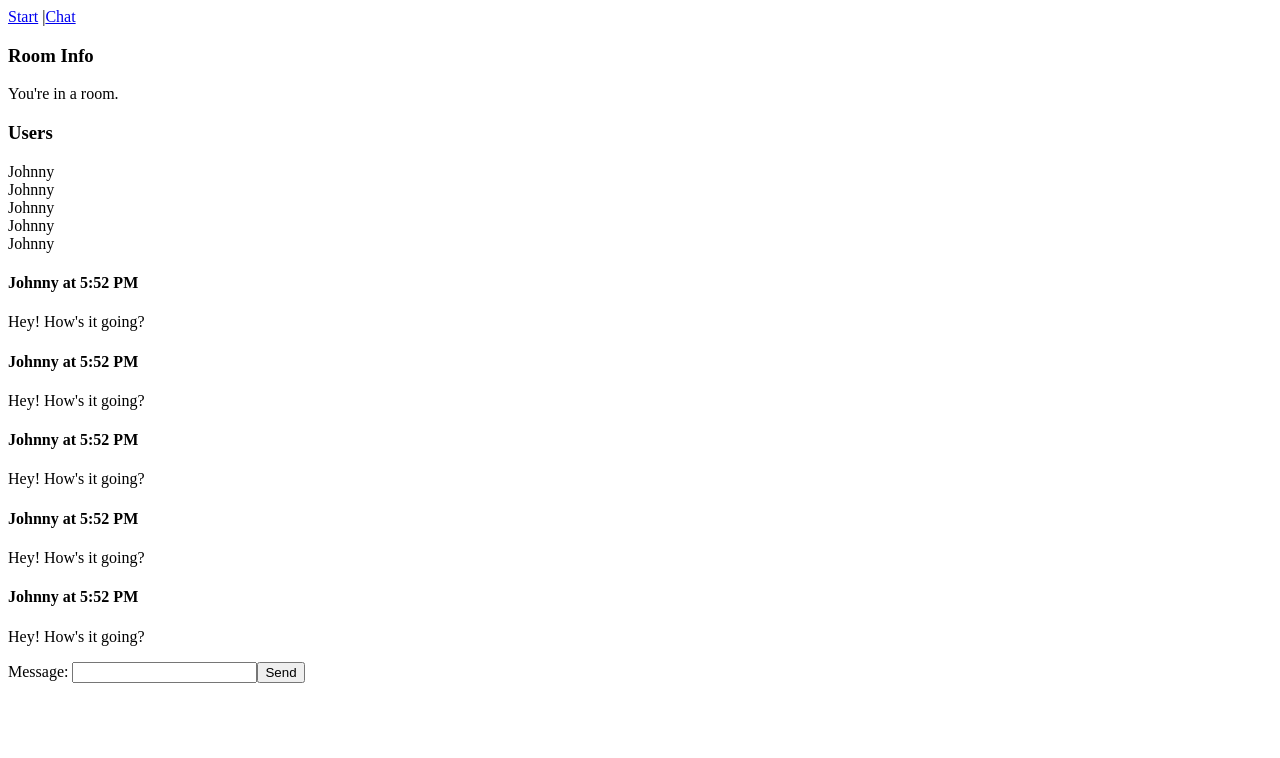
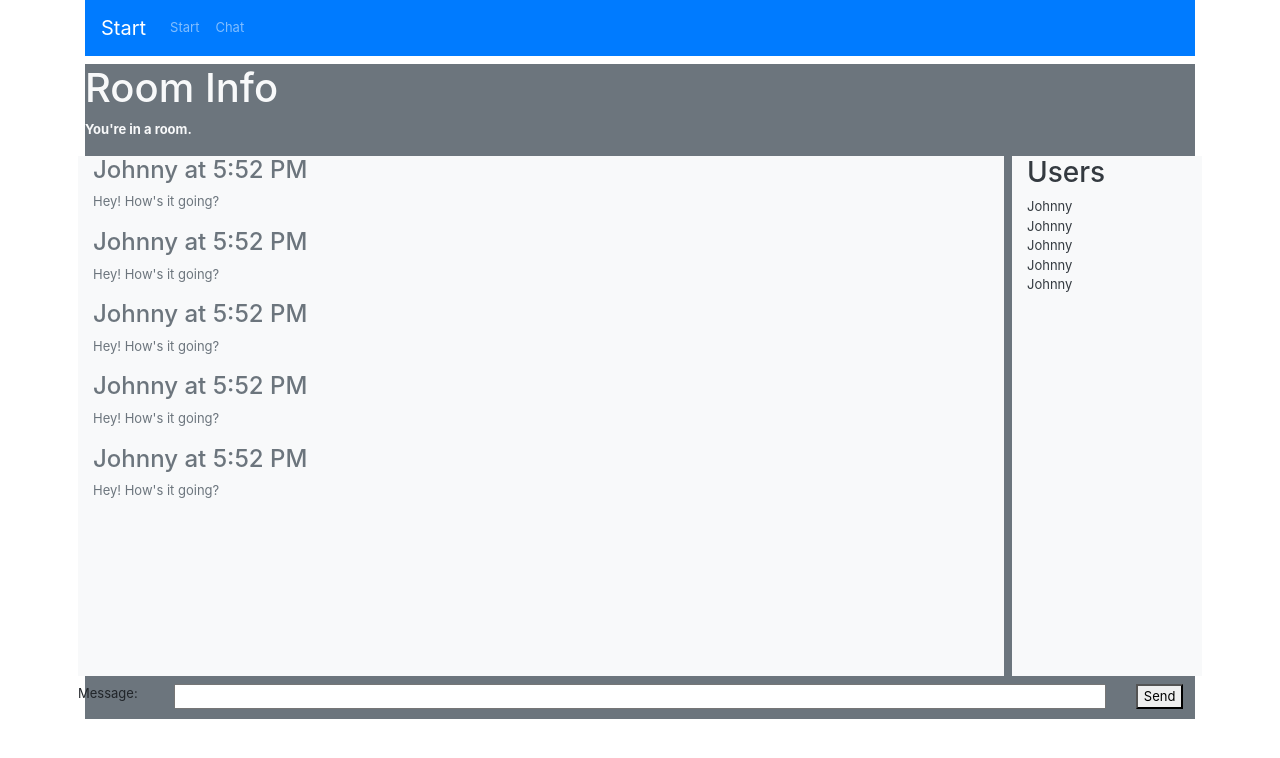
Before and after one commit to Luke-Robinett/react-chat, a React (Vite) app in the folder client/: page /chat in a window 1280 px wide. Shown: the top 758 px of the page. Built offline with nearby package versions, Linux system fonts and the light colour scheme.

Commit message:
Added bootstrap layout and basic styling.

```diff
--- a/client/index.html
+++ b/client/index.html
@@ -1,10 +1,25 @@
 <!DOCTYPE html>
 <html>
+
 <head>
   <title>Chat App</title>
+  <link rel="stylesheet" href="https://stackpath.bootstrapcdn.com/bootstrap/4.5.2/css/bootstrap.min.css"
+    integrity="sha384-JcKb8q3iqJ61gNV9KGb8thSsNjpSL0n8PARn9HuZOnIxN0hoP+VmmDGMN5t9UJ0Z" crossorigin="anonymous">
 </head>
+
 <body>
   <div id="root"></div>
+
+  <script src="https://code.jquery.com/jquery-3.3.1.slim.min.js"
+    integrity="sha384-q8i/X+965DzO0rT7abK41JStQIAqVgRVzpbzo5smXKp4YfRvH+8abtTE1Pi6jizo"
+    crossorigin="anonymous"></script>
+  <script src="https://cdnjs.cloudflare.com/ajax/libs/popper.js/1.14.6/umd/popper.min.js"
+    integrity="sha384-wHAiFfRlMFy6i5SRaxvfOCifBUQy1xHdJ/yoi7FRNXMRBu5WHdZYu1hA6ZOblgut"
+    crossorigin="anonymous"></script>
+  <script src="https://stackpath.bootstrapcdn.com/bootstrap/4.2.1/js/bootstrap.min.js"
+    integrity="sha384-B0UglyR+jN6CkvvICOB2joaf5I4l3gm9GU6Hc1og6Ls7i6U/mkkaduKaBhlAXv9k"
+    crossorigin="anonymous"></script>
   <script src="./src/index.js"></script>
 </body>
+
 </html>
--- a/client/src/App.js
+++ b/client/src/App.js
@@ -7,9 +7,11 @@
 function App() {
   return (
     <Router>
-      <Nav />
-      <Route exact path="/" component={StartPage} />
-      <Route exact path="/chat" component={ChatPage} />
+      <div className="container" style={{fontSize: "13px"}}>
+        <Nav />
+        <Route exact path="/" component={StartPage} />
+        <Route exact path="/chat" component={ChatPage} />
+      </div>
     </Router>
   );
 }
--- a/client/src/components/Container.js
+++ b/client/src/components/Container.js
@@ -7,7 +7,9 @@
 
  render() {
   return (
-   this.props.children
+   <div className="my-2 bg-secondary">
+    {this.props.children}
+   </div>
   );
  }
 }
--- a/client/src/components/LoginForm.js
+++ b/client/src/components/LoginForm.js
@@ -3,13 +3,24 @@
 function LoginForm(props) {
  return (
   <form>
-   <label htmlFor="username">
-    username
+   <p>
+    <label htmlFor="username">
+     username
    </label>
-   <br />
-   <input type="text" id="username" />
-   <br />
-   <input type="submit" value="Start Chatting" />
+    <br />
+    <input type="text" id="username" />
+   </p>
+   <p>
+    <select>
+     <option>Choose a room...</option>
+     <option>General Chat</option>
+     <option>Computers</option>
+     <option>Music</option>
+    </select>
+   </p>
+   <p>
+    <input type="submit" value="Start Chatting" />
+   </p>
   </form>
  );
 }
--- a/client/src/components/MessageForm.js
+++ b/client/src/components/MessageForm.js
@@ -2,10 +2,18 @@
 
 function MessageForm(props) {
  return (
-  <div>
-   <label htmlFor="messageText">Message: </label>
-   <input type="text" id="messageText" />
-   <button id="sendButton">Send</button>
+  <div className="col p-2">
+   <div className="row">
+    <div className="col-1">
+     <label htmlFor="messageText">Message: </label>
+    </div>
+    <div className="col">
+     <input type="text" className="w-100" id="messageText" />
+    </div>
+    <div className="col-1">
+     <button id="sendButton">Send</button>
+    </div>
+   </div>
   </div>
  );
 }
--- a/client/src/components/MessageList.js
+++ b/client/src/components/MessageList.js
@@ -6,8 +6,8 @@
   const messages = [1, 2, 3, 4, 5];
 
   return (
-    <div>
-      { messages.map(message =>
+    <div className="col mx-2 text-muted bg-light">
+      {messages.map(message =>
         <Message key={message.toString()} />
       )}
     </div>
--- a/client/src/components/Nav.js
+++ b/client/src/components/Nav.js
@@ -3,9 +3,21 @@
 
 function Nav(props) {
  return (
-  <nav>
-   <Link to="/">Start</Link> |
-   <Link to="/chat">Chat</Link>
+  <nav className="navbar navbar-expand-lg navbar-dark bg-primary">
+   <Link className="navbar-brand" to="/">Start</Link>
+   <button className="navbar-toggler" type="button" data-toggle="collapse" data-target="#navbarNav" aria-controls="navbarNav" aria-expanded="false" aria-label="Toggle navigation">
+    <span className="navbar-toggler-icon"></span>
+   </button>
+   <div className="collapse navbar-collapse" id="navbarNav">
+    <ul className="navbar-nav">
+     <li className="nav-item">
+      <Link className="nav-link" to="/">Start</Link>
+     </li>
+     <li className="nav-item">
+      <Link className="nav-link" to="/chat">Chat</Link>
+     </li>
+    </ul>
+   </div>
   </nav>
  )
 }
--- a/client/src/components/RoomInfo.js
+++ b/client/src/components/RoomInfo.js
@@ -2,9 +2,13 @@
 
 function RoomInfo(props) {
  return (
-  <div>
-   <h3>Room Info</h3>
-   <p>You're in a room.</p>
+  <div className="col text-light">
+   <h1>Room Info</h1>
+   <p>
+    <strong>
+     You're in a room.
+    </strong>
+   </p>
   </div>
  );
 }
--- a/client/src/components/RoomUserList.js
+++ b/client/src/components/RoomUserList.js
@@ -5,7 +5,7 @@
  const users = [1, 2, 3, 4, 5];
 
  return (
-  <div>
+  <div className="col-2 mr-2 bg-light text-dark">
    <h3>Users</h3>
    {users.map(user =>
     <RoomUser key={user.toString()} />
--- a/client/src/pages/ChatPage.js
+++ b/client/src/pages/ChatPage.js
@@ -8,10 +8,16 @@
 function ChatPage(props) {
  return (
   <Container>
-   <RoomInfo />
-   <RoomUserList />
-   <MessageList />
-   <MessageForm />
+   <div className="row">
+    <RoomInfo />
+   </div>
+   <div className="row" style={{ height: "40em" }}>
+    <MessageList />
+    <RoomUserList />
+   </div>
+   <div className="row">
+    <MessageForm />
+   </div>
   </Container>
  );
 }
--- a/client/src/pages/StartPage.js
+++ b/client/src/pages/StartPage.js
@@ -6,6 +6,11 @@
   <>
    <h1>Welcome To Chat</h1>
    <hr />
+   <p>
+    <strong>
+     Enter a username, choose a room and start chatting!
+    </strong>
+   </p>
    <LoginForm />
   </>
  );
```
Lines whose indentation alone changed are shown as unchanged.
